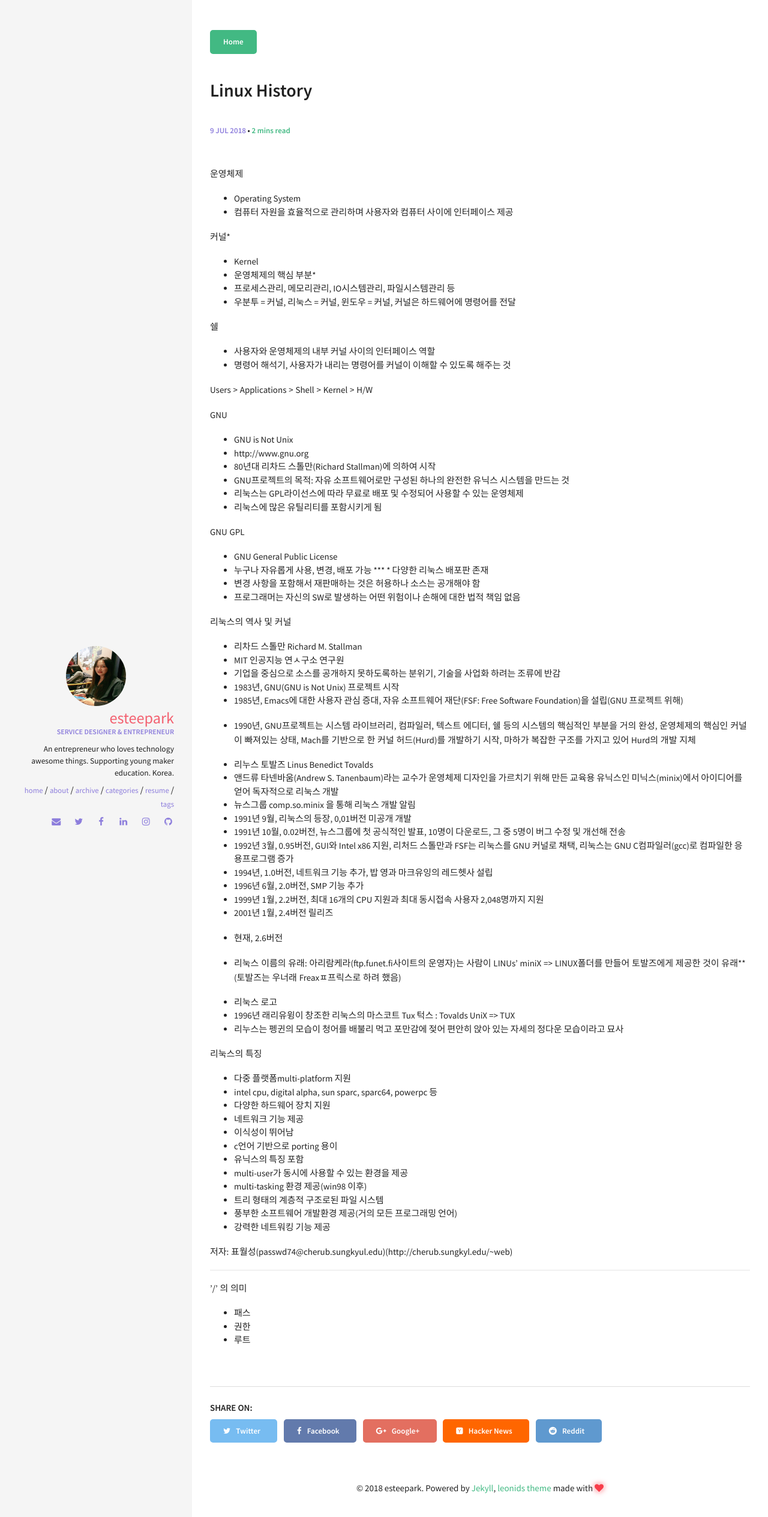
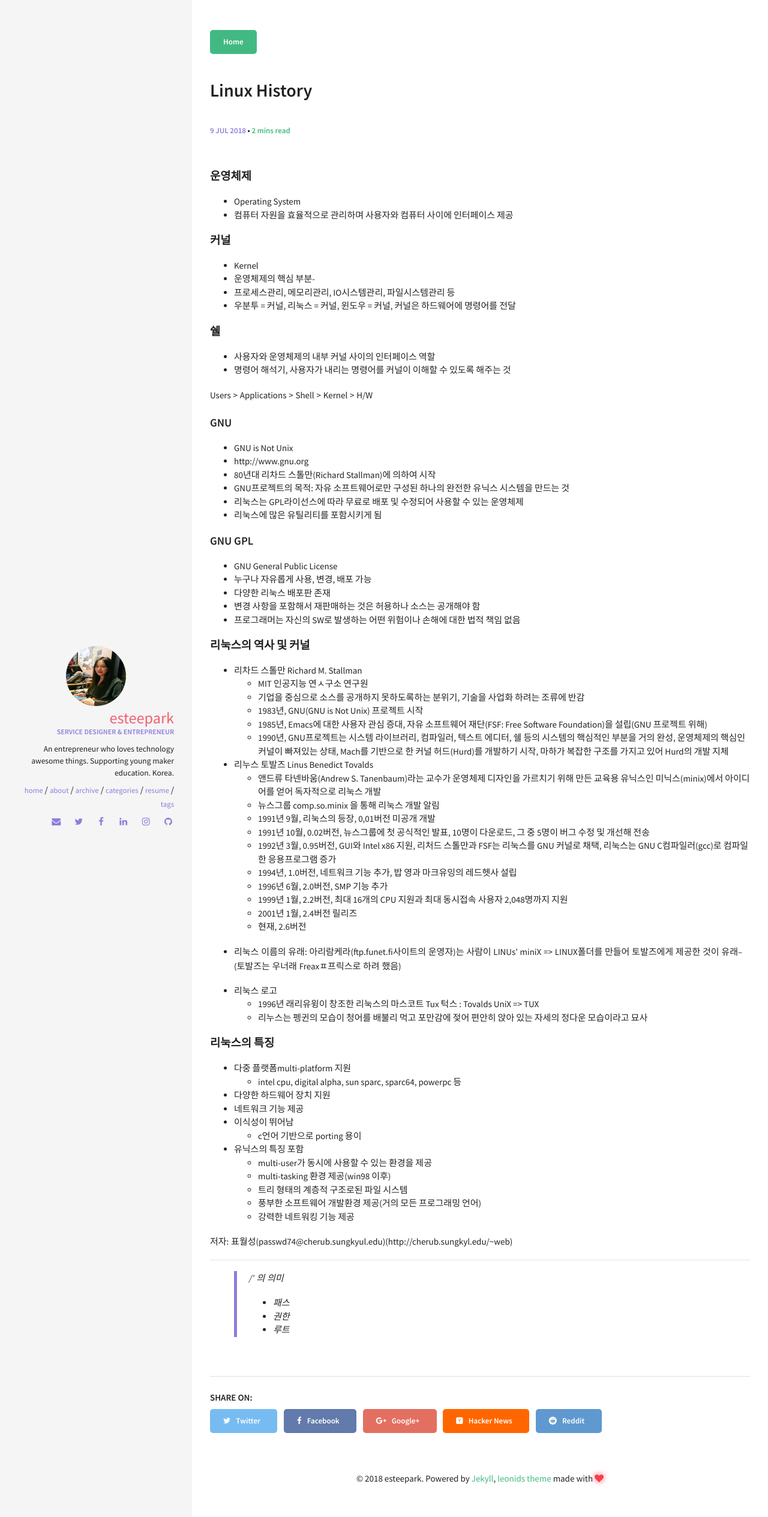
Before and after one commit to esteepark/esteepark.github.io, a Jekyll site: the page built from _posts/2018-07-09-linux_history.md, in a window 1280 px wide. Shown: the top 2529 px of the page at 60% size. Built offline with Jekyll 4.4.1, drawn with Linux system fonts in a browser that asks for light colours; comment, search, counter and statistics services are not loaded.

Commit message:
by esteepark

```diff
--- a/_posts/2018-07-09-linux_history.md
+++ b/_posts/2018-07-09-linux_history.md
@@ -7,83 +7,82 @@ date: 2018-07-09 00:00:00
 comments: true
 ---
 
-운영체제
-* Operating System
-* 컴퓨터 자원을 효율적으로 관리하며 사용자와 컴퓨터 사이에 인터페이스 제공
+#### 운영체제
+- Operating System
+- 컴퓨터 자원을 효율적으로 관리하며 사용자와 컴퓨터 사이에 인터페이스 제공
 
-커널*
-* Kernel
-* 운영체제의 핵심 부분*
-* 프로세스관리, 메모리관리, IO시스템관리, 파일시스템관리 등
-* 우분투 = 커널, 리눅스 = 커널, 윈도우 = 커널, 커널은 하드웨어에 명령어를 전달
+#### 커널
+- Kernel
+- 운영체제의 핵심 부분-
+- 프로세스관리, 메모리관리, IO시스템관리, 파일시스템관리 등
+- 우분투 = 커널, 리눅스 = 커널, 윈도우 = 커널, 커널은 하드웨어에 명령어를 전달
 
-쉘
-* 사용자와 운영체제의 내부 커널 사이의 인터페이스 역할
-* 명령어 해석기, 사용자가 내리는 명령어를 커널이 이해할 수 있도록 해주는 것
+#### 쉘
+- 사용자와 운영체제의 내부 커널 사이의 인터페이스 역할
+- 명령어 해석기, 사용자가 내리는 명령어를 커널이 이해할 수 있도록 해주는 것
 
 Users > Applications > Shell > Kernel > H/W
 
-GNU
-* GNU is Not Unix
-* http://www.gnu.org
-* 80년대 리차드 스톨만(Richard Stallman)에 의하여 시작
-* GNU프로젝트의 목적: 자유 소프트웨어로만 구성된 하나의 완전한 유닉스 시스템을 만드는 것
-* 리눅스는 GPL라이선스에 따라 무료로 배포 및 수정되어 사용할 수 있는 운영체제
-* 리눅스에 많은 유틸리티를 포함시키게 됨
+#### GNU
+- GNU is Not Unix
+- http://www.gnu.org
+- 80년대 리차드 스톨만(Richard Stallman)에 의하여 시작
+- GNU프로젝트의 목적: 자유 소프트웨어로만 구성된 하나의 완전한 유닉스 시스템을 만드는 것
+- 리눅스는 GPL라이선스에 따라 무료로 배포 및 수정되어 사용할 수 있는 운영체제
+- 리눅스에 많은 유틸리티를 포함시키게 됨
 
-GNU GPL
-* GNU General Public License
-* 누구나 자유롭게 사용, 변경, 배포 가능
-*** * 다양한 리눅스 배포판 존재
-* 변경 사항을 포함해서 재판매하는 것은 허용하나 소스는 공개해야 함
-* 프로그래머는 자신의 SW로 발생하는 어떤 위험이나 손해에 대한 법적 책임 없음
+#### GNU GPL
+- GNU General Public License
+- 누구나 자유롭게 사용, 변경, 배포 가능
+- 다양한 리눅스 배포판 존재
+- 변경 사항을 포함해서 재판매하는 것은 허용하나 소스는 공개해야 함
+- 프로그래머는 자신의 SW로 발생하는 어떤 위험이나 손해에 대한 법적 책임 없음
 
-리눅스의 역사 및 커널
-* 리차드 스톨만 Richard M. Stallman
- * MIT 인공지능 연ㅅ구소 연구원
- * 기업을 중심으로 소스를 공개하지 못하도록하는 분위기, 기술을 사업화 하려는 조류에 반감
- * 1983년, GNU(GNU is Not Unix) 프로젝트 시작
- * 1985년, Emacs에 대한 사용자 관심 증대, 자유 소프트웨어 재단(FSF: Free Software Foundation)을 설립(GNU 프로젝트 위해)
- * 1990년, GNU프로젝트는 시스템 라이브러리, 컴파일러, 텍스트 에디터, 쉘 등의 시스템의 핵심적인 부분을 거의 완성, 운영체제의 핵심인 커널이 빠져있는 상태, Mach를 기반으로 한 커널 허드(Hurd)를 개발하기 시작, 마하가 복잡한 구조를 가지고 있어 Hurd의 개발 지체
+#### 리눅스의 역사 및 커널
+- 리차드 스톨만 Richard M. Stallman
+    - MIT 인공지능 연ㅅ구소 연구원
+    - 기업을 중심으로 소스를 공개하지 못하도록하는 분위기, 기술을 사업화 하려는 조류에 반감
+    - 1983년, GNU(GNU is Not Unix) 프로젝트 시작
+    - 1985년, Emacs에 대한 사용자 관심 증대, 자유 소프트웨어 재단(FSF: Free Software Foundation)을 설립(GNU 프로젝트 위해)
+    - 1990년, GNU프로젝트는 시스템 라이브러리, 컴파일러, 텍스트 에디터, 쉘 등의 시스템의 핵심적인 부분을 거의 완성, 운영체제의 핵심인 커널이 빠져있는 상태, Mach를 기반으로 한 커널 허드(Hurd)를 개발하기 시작, 마하가 복잡한 구조를 가지고 있어 Hurd의 개발 지체
+- 리누스 토발즈 Linus Benedict Tovalds
+    - 앤드류 타넨바움(Andrew S. Tanenbaum)라는 교수가 운영체제 디자인을 가르치기 위해 만든 교육용 유닉스인 미닉스(minix)에서 아이디어를 얻어 독자적으로 리눅스 개발
+    - 뉴스그룹 comp.so.minix 을 통해 리눅스 개발 알림
+    - 1991년 9월, 리눅스의 등장, 0,01버전 미공개 개발
+    - 1991년 10월, 0.02버전, 뉴스그룹에 첫 공식적인 발표, 10명이 다운로드, 그 중 5명이 버그 수정 및 개선해 전송
+    - 1992년 3월, 0.95버전, GUI와 Intel x86 지원, 리처드 스톨만과 FSF는 리눅스를 GNU 커널로 채택, 리눅스는 GNU C컴파일러(gcc)로 컴파일한 응용프로그램 증가
+    - 1994년, 1.0버전, 네트워크 기능 추가, 밥 영과 마크유잉의 레드헷사 설립
+    - 1996년 6월, 2.0버전, SMP 기능 추가
+    - 1999년 1월, 2.2버전, 최대 16개의 CPU 지원과 최대 동시접속 사용자 2,048명까지 지원
+    - 2001년 1월, 2.4버전 릴리즈
+    - 현재, 2.6버전
 
-* 리누스 토발즈 Linus Benedict Tovalds
- * 앤드류 타넨바움(Andrew S. Tanenbaum)라는 교수가 운영체제 디자인을 가르치기 위해 만든 교육용 유닉스인 미닉스(minix)에서 아이디어를 얻어 독자적으로 리눅스 개발
- * 뉴스그룹 comp.so.minix 을 통해 리눅스 개발 알림
- * 1991년 9월, 리눅스의 등장, 0,01버전 미공개 개발
- * 1991년 10월, 0.02버전, 뉴스그룹에 첫 공식적인 발표, 10명이 다운로드, 그 중 5명이 버그 수정 및 개선해 전송
- * 1992년 3월, 0.95버전, GUI와 Intel x86 지원, 리처드 스톨만과 FSF는 리눅스를 GNU 커널로 채택, 리눅스는 GNU C컴파일러(gcc)로 컴파일한 응용프로그램 증가
- * 1994년, 1.0버전, 네트워크 기능 추가, 밥 영과 마크유잉의 레드헷사 설립
- * 1996년 6월, 2.0버전, SMP 기능 추가
- * 1999년 1월, 2.2버전, 최대 16개의 CPU 지원과 최대 동시접속 사용자 2,048명까지 지원
- * 2001년 1월, 2.4버전 릴리즈
- * 현재, 2.6버전
+- 리눅스 이름의 유래: 아리람케라(ftp.funet.fi사이트의 운영자)는 사람이 LINUs' miniX => LINUX폴더를 만들어 토발즈에게 제공한 것이 유래--(토발즈는 우너래 Freaxㅍ프릭스로 하려 했음)
 
-* 리눅스 이름의 유래: 아리람케라(ftp.funet.fi사이트의 운영자)는 사람이 LINUs' miniX => LINUX폴더를 만들어 토발즈에게 제공한 것이 유래**(토발즈는 우너래 Freaxㅍ프릭스로 하려 했음)
+- 리눅스 로고
+    - 1996년 래리유윙이 창조한 리눅스의 마스코트 Tux 턱스 : Tovalds UniX => TUX
+    - 리누스는 펭귄의 모습이 청어를 배불리 먹고 포만감에 젖어 편안히 앉아 있는 자세의 정다운 모습이라고 묘사
 
-* 리눅스 로고
- * 1996년 래리유윙이 창조한 리눅스의 마스코트 Tux 턱스 : Tovalds UniX => TUX
- * 리누스는 펭귄의 모습이 청어를 배불리 먹고 포만감에 젖어 편안히 앉아 있는 자세의 정다운 모습이라고 묘사
-
-리눅스의 특징
-* 다중 플랫폼multi-platform 지원
- * intel cpu, digital alpha, sun sparc, sparc64, powerpc 등
-* 다양한 하드웨어 장치 지원
-* 네트워크 기능 제공
-* 이식성이 뛰어남
- * c언어 기반으로 porting 용이
-* 유닉스의 특징 포함
- * multi-user가 동시에 사용할 수 있는 환경을 제공
- * multi-tasking 환경 제공(win98 이후)
- * 트리 형태의 계층적 구조로된 파일 시스템
- * 풍부한 소프트웨어 개발환경 제공(거의 모든 프로그래밍 언어)
- * 강력한 네트워킹 기능 제공
+#### 리눅스의 특징
+- 다중 플랫폼multi-platform 지원
+    - intel cpu, digital alpha, sun sparc, sparc64, powerpc 등
+- 다양한 하드웨어 장치 지원
+- 네트워크 기능 제공
+- 이식성이 뛰어남
+    - c언어 기반으로 porting 용이
+- 유닉스의 특징 포함
+    - multi-user가 동시에 사용할 수 있는 환경을 제공
+    - multi-tasking 환경 제공(win98 이후)
+    - 트리 형태의 계층적 구조로된 파일 시스템
+    - 풍부한 소프트웨어 개발환경 제공(거의 모든 프로그래밍 언어)
+    - 강력한 네트워킹 기능 제공
 
 저자: 표월성(passwd74@cherub.sungkyul.edu)(http://cherub.sungkyl.edu/~web)
 
 
 ---
 
-'/' 의 의미
-* 패스
-* 권한
-* 루트
+> /' 의 의미
+- 패스
+- 권한
+- 루트
```
Also changed, not shown: _posts/2018-07-13-markdown_test.md (deleted, +0 -41 lines).
